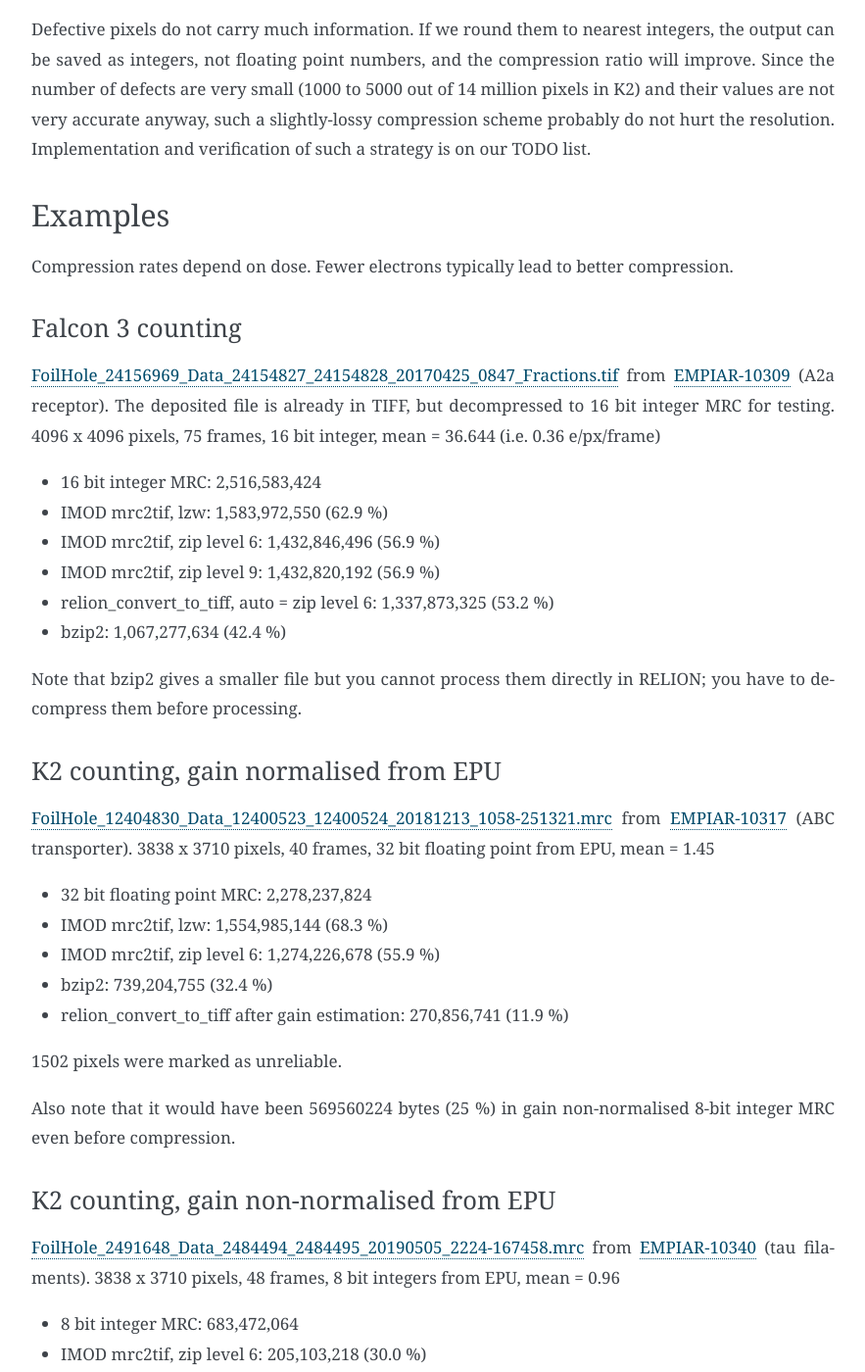
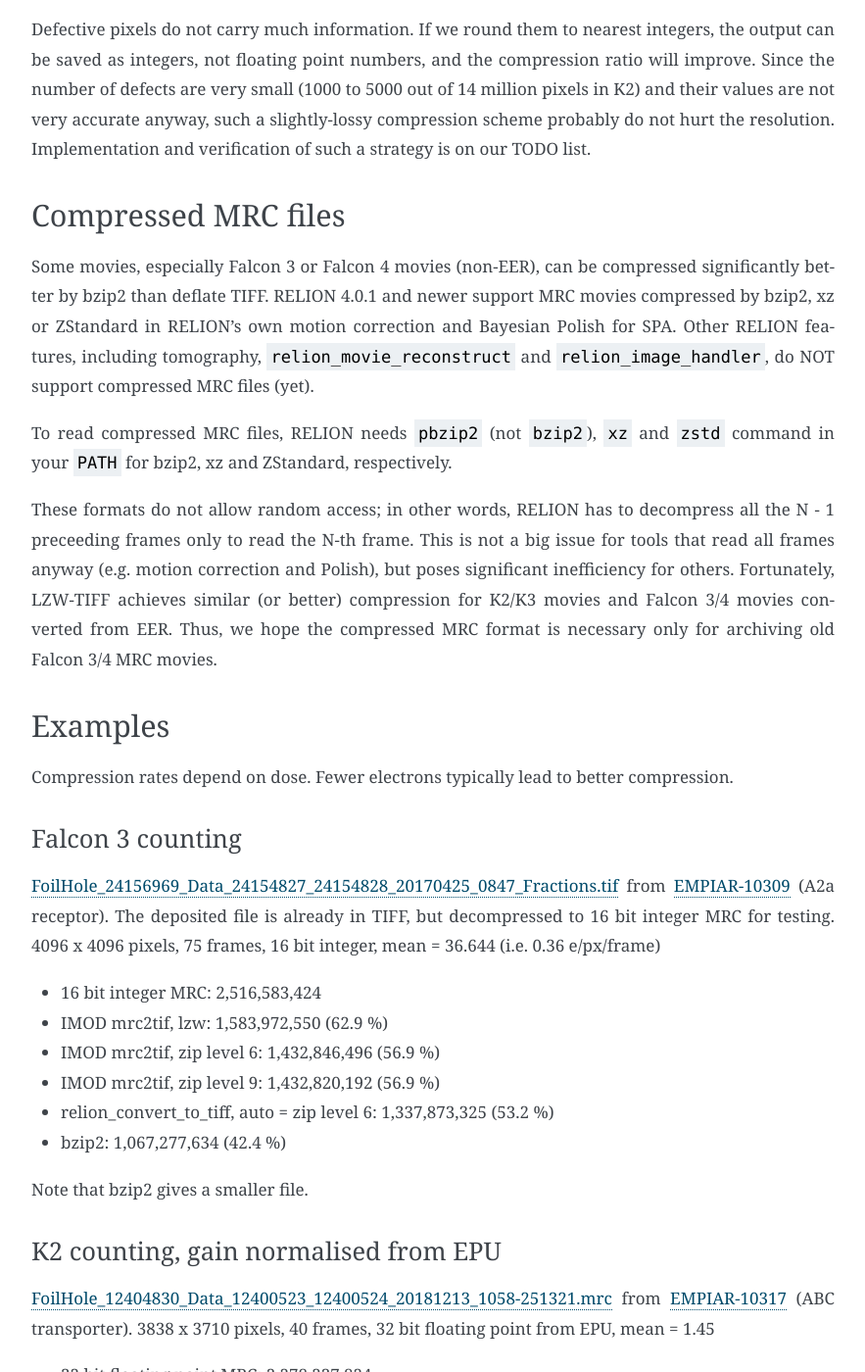
Before and after one commit to 3dem/relion-documents, a Sphinx documentation site: the page built from source/Reference/MovieCompression.rst, in a window 1280 px wide and 1400 px high, scrolled down 8410 px. Shown: the whole window at 98% size, without its empty margins (308-1191 px from the left). Built offline with Sphinx 7.4.7, drawn with Linux system fonts in a browser that asks for light colours.

Commit message:
Compressed MRC formats in RELION 4.0.1

```diff
--- a/source/Installation.rst
+++ b/source/Installation.rst
@@ -69,6 +69,11 @@ libpng:
     RELION needs `libpng <http://www.libpng.org/pub/png/libpng.html>`_.
     Most Linux distributions have packages called ``libpng-dev`` or ``libpng-devel``.
     Note that you need a developer package.
+
+pbzip2, xz, zstd:
+    RELION needs these commands in the ``PATH`` to read MRC movies compressed by bzip2, xz or ZStandard, respectively.
+    Note that RELION uses ``pbzip2``, not ``bzip2``.
+    Most Linux distributions provide packages for these utilities.
 
 UCSF MotionCor2 (optional):
     |RELION| implements its own (CPU-only) implementation of the UCSF |MotionCor2| algorithm for whole-frame micrograph movie-alignment :cite:`zheng_motioncor2:_2017`.
--- a/source/Reference/MovieCompression.rst
+++ b/source/Reference/MovieCompression.rst
@@ -332,6 +332,20 @@ If we round them to nearest integers, the output can be saved as integers, not f
 Since the number of defects are very small (1000 to 5000 out of 14 million pixels in K2) and their values are not very accurate anyway, such a slightly-lossy compression scheme probably do not hurt the resolution.
 Implementation and verification of such a strategy is on our TODO list.
 
+Compressed MRC files
+--------------------
+
+Some movies, especially Falcon 3 or Falcon 4 movies (non-EER), can be compressed significantly better by bzip2 than deflate TIFF.
+RELION 4.0.1 and newer support MRC movies compressed by bzip2, xz or ZStandard in RELION's own motion correction and Bayesian Polish for SPA.
+Other RELION features, including tomography, ``relion_movie_reconstruct`` and ``relion_image_handler``, do NOT support compressed MRC files (yet).
+
+To read compressed MRC files, RELION needs ``pbzip2`` (not ``bzip2``), ``xz`` and ``zstd`` command in your ``PATH`` for bzip2, xz and ZStandard, respectively.
+
+These formats do not allow random access; in other words, RELION has to decompress all the N - 1 preceeding frames only to read the N-th frame.
+This is not a big issue for tools that read all frames anyway (e.g. motion correction and Polish), but poses significant inefficiency for others.
+Fortunately, LZW-TIFF achieves similar (or better) compression for K2/K3 movies and Falcon 3/4 movies converted from EER.
+Thus, we hope the compressed MRC format is necessary only for archiving old Falcon 3/4 MRC movies.
+
 Examples
 --------
 
@@ -352,7 +366,7 @@ The deposited file is already in TIFF, but decompressed to 16 bit integer MRC fo
 *   relion_convert_to_tiff, auto = zip level 6: 1,337,873,325 (53.2 %)
 *   bzip2: 1,067,277,634 (42.4 %)
 
-Note that bzip2 gives a smaller file but you cannot process them directly in RELION; you have to decompress them before processing.
+Note that bzip2 gives a smaller file.
 
 K2 counting, gain normalised from EPU
 ^^^^^^^^^^^^^^^^^^^^^^^^^^^^^^^^^^^^^
```
